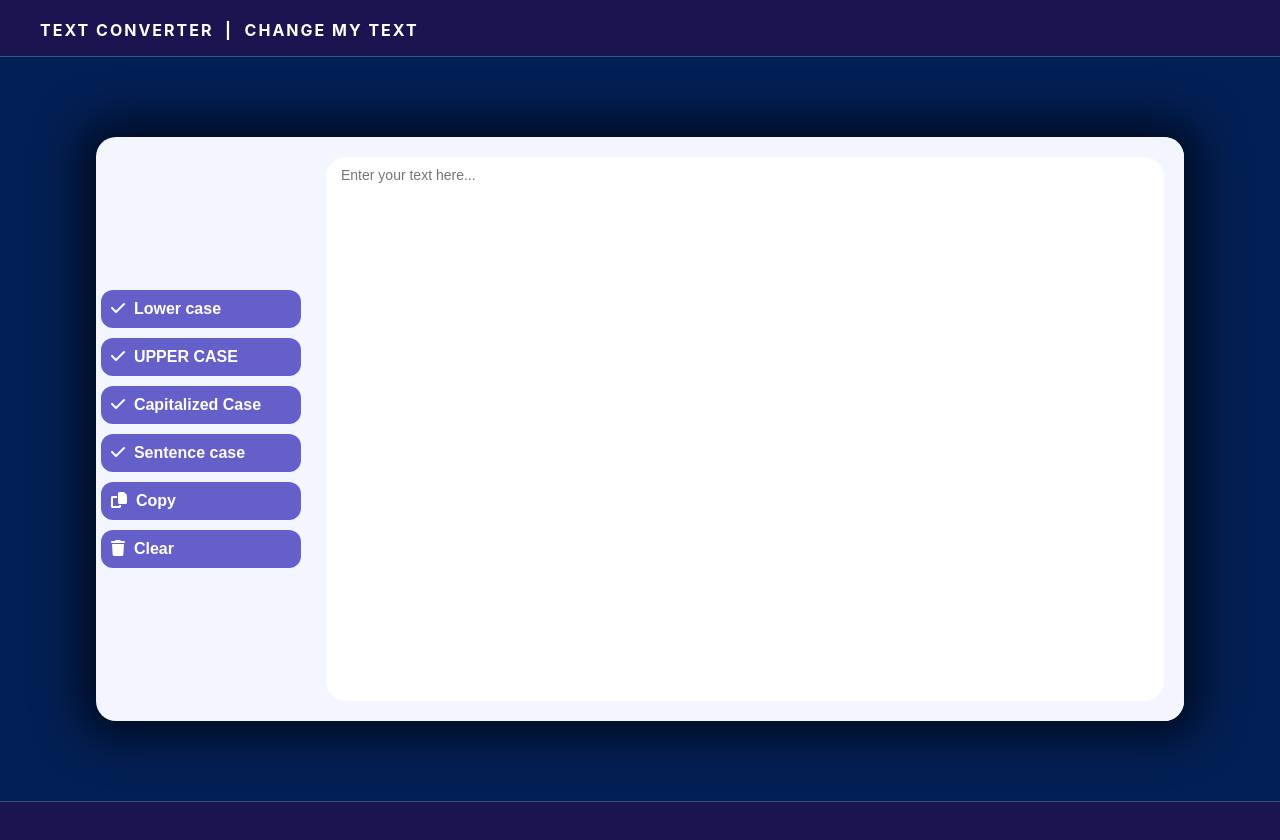
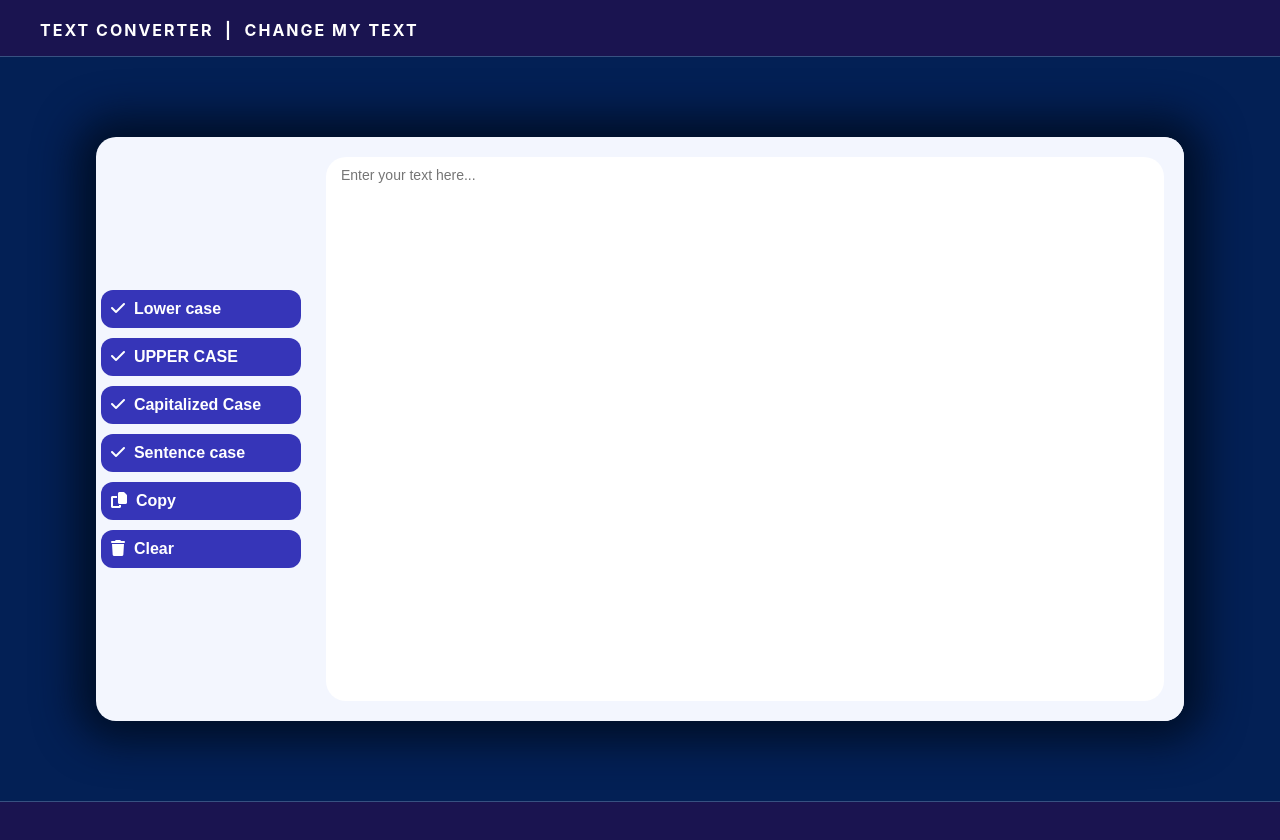
Before and after one commit to nashare/text-converter, a React (Create React App) app in the folder text-converter/: page / in a window 1280 px wide. Shown: the top 840 px of the page. Built offline with nearby package versions, Linux system fonts and the light colour scheme.

Commit message:
google analytics

```diff
--- a/text-converter/public/index.html
+++ b/text-converter/public/index.html
@@ -1,6 +1,14 @@
 <!DOCTYPE html>
 <html lang="en">
   <head>
+    <script async src="https://www.googletagmanager.com/gtag/js?id=G-YGEK8TNEQM"></script>
+    <script>
+      window.dataLayer = window.dataLayer || [];
+      function gtag() { dataLayer.push(arguments); }
+      gtag('js', new Date());
+
+      gtag('config', 'G-YGEK8TNEQM');
+    </script>
     <meta charset="utf-8" />
     <link rel="icon" href="%PUBLIC_URL%/favicon.ico" />
     <meta name="viewport" content="width=device-width, initial-scale=1" />
--- a/text-converter/src/App.css
+++ b/text-converter/src/App.css
@@ -18,7 +18,7 @@
   font-weight: bold;
   font-size: 16px;
   text-align: left;
-  background-color: #655fc9;
+  background-color: #3635b8;
   color: white;
 }
 
```
